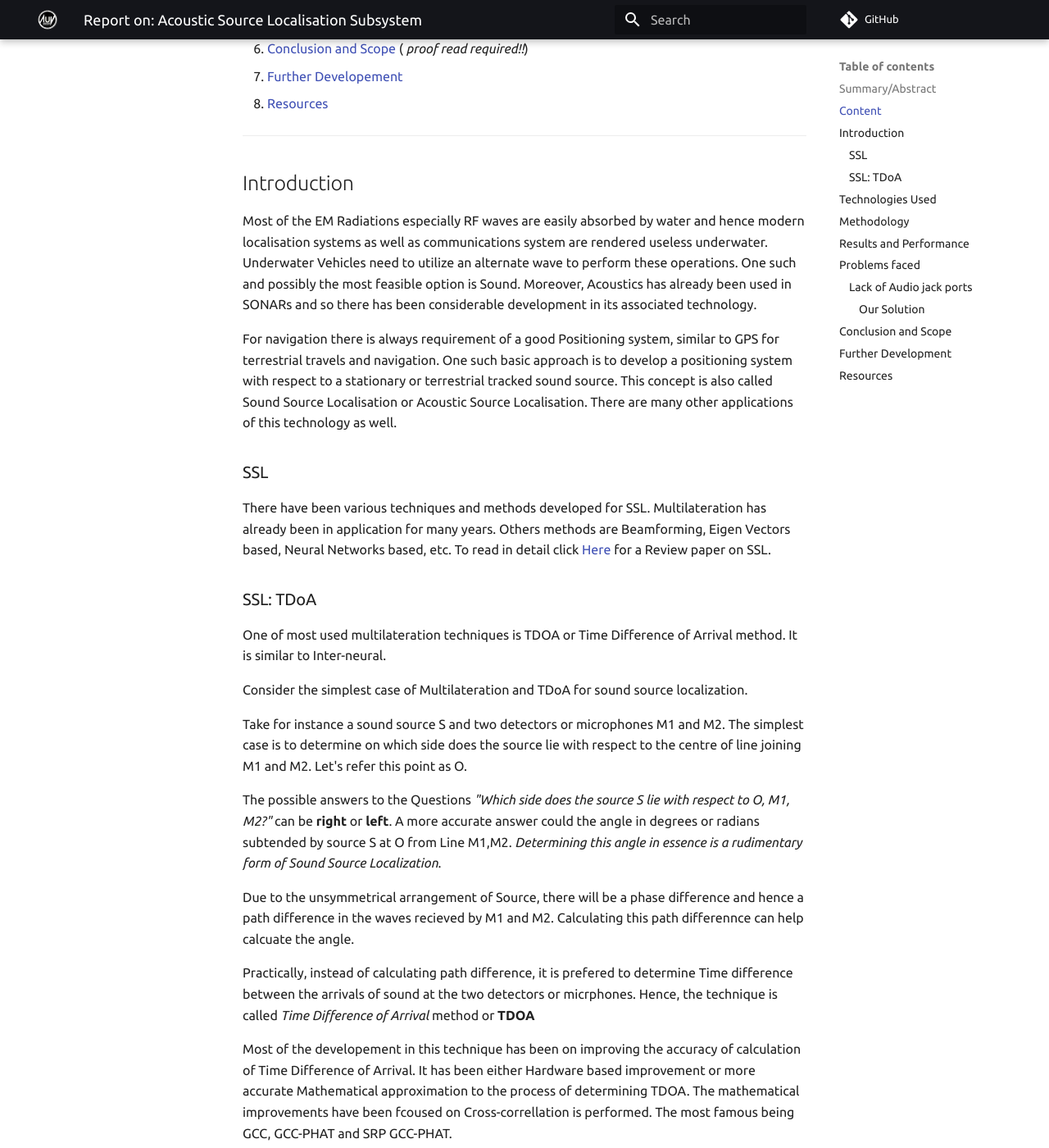
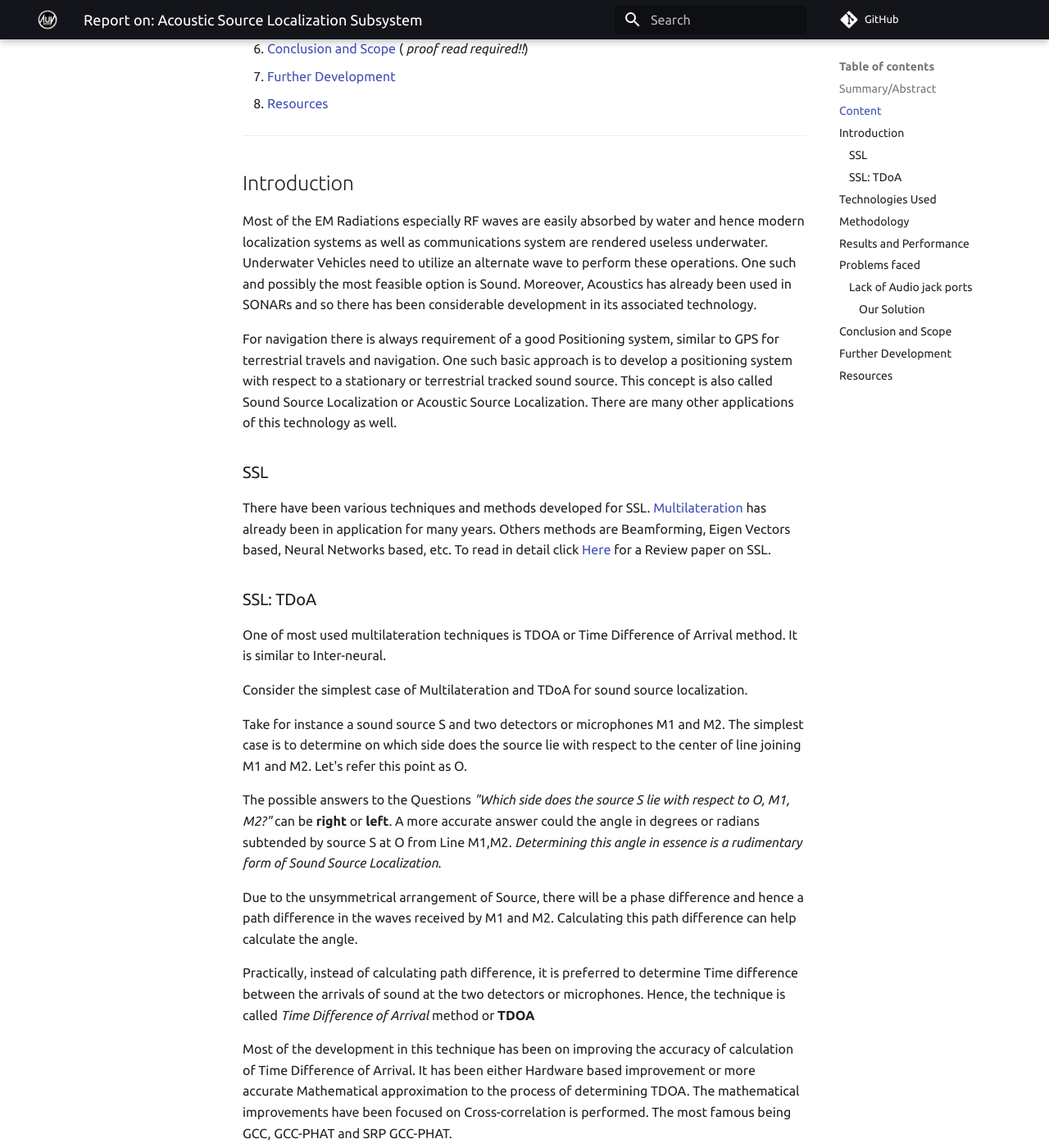
Before and after one commit to auvzhcet/Documentation, an MkDocs documentation site: the page built from docs/computer/student_Reports/Acoustic Source - Mohd Hozaifa Khan.md, in a window 1280 px wide and 1400 px high, scrolled down 1253 px. Shown: the whole window at 82% size. Built offline with MkDocs 1.6.1 and Material for MkDocs 9.7.7, drawn with Linux system fonts in a browser that asks for light colours; comment, search, counter and statistics services are not loaded; some of the changed text lies outside the part shown.

Commit message:
docs: fix typos

```diff
--- a/docs/computer/student_Reports/Acoustic Source - Mohd Hozaifa Khan.md
+++ b/docs/computer/student_Reports/Acoustic Source - Mohd Hozaifa Khan.md
@@ -1,4 +1,4 @@
-# Report on: **Acoustic Source Localisation Subsystem**
+# Report on: **Acoustic Source Localization Subsystem**
 
 > _Under AUV_ during Summer 2020
 
@@ -28,7 +28,7 @@ Submitted on: 20th July 2020
 
 ## Summary/Abstract
 
-One of the possible ways of localising an AUV for Navigation purposes is to determine the location an acoustic source wrt itself and calculating the relative positions accordingly. Therefore the task for Sound Source Localisation or SSL is extremely important. In this report I have covered the most basic aspect of SSL which is localisation of sound source in a plane using 2 microphones.
+One of the possible ways of localizing an AUV for Navigation purposes is to determine the location an acoustic source wrt itself and calculating the relative positions accordingly. Therefore the task for Sound Source Localization or SSL is extremely important. In this report I have covered the most basic aspect of SSL which is localization of sound source in a plane using 2 microphones.
 
 ---
 
@@ -40,20 +40,20 @@ One of the possible ways of localising an AUV for Navigation purposes is to dete
 4. [Results and Performance](#results-and-performance)
 5. [Problems faced](#problems-faced)
 6. [Conclusion and Scope](#conclusion-and-scope) ( _proof read required!!_)
-7. [Further Developement](#further-developement)
+7. [Further Development](#further-developement)
 8. [Resources](#resources)
 
 ---
 
 ## Introduction
 
-Most of the EM Radiations especially RF waves are easily absorbed by water and hence modern localisation systems as well as communications system are rendered useless underwater. Underwater Vehicles need to utilize an alternate wave to perform these operations. One such and possibly the most feasible option is Sound. Moreover, Acoustics has already been used in SONARs and so there has been considerable development in its associated technology.
+Most of the EM Radiations especially RF waves are easily absorbed by water and hence modern localization systems as well as communications system are rendered useless underwater. Underwater Vehicles need to utilize an alternate wave to perform these operations. One such and possibly the most feasible option is Sound. Moreover, Acoustics has already been used in SONARs and so there has been considerable development in its associated technology.
 
-For navigation there is always requirement of a good Positioning system, similar to GPS for terrestrial travels and navigation. One such basic approach is to develop a positioning system with respect to a stationary or terrestrial tracked sound source. This concept is also called Sound Source Localisation or Acoustic Source Localisation. There are many other applications of this technology as well.
+For navigation there is always requirement of a good Positioning system, similar to GPS for terrestrial travels and navigation. One such basic approach is to develop a positioning system with respect to a stationary or terrestrial tracked sound source. This concept is also called Sound Source Localization or Acoustic Source Localization. There are many other applications of this technology as well.
 
 ### SSL
 
-There have been various techniques and methods developed for SSL. Multilateration has already been in application for many years. Others methods are Beamforming, Eigen Vectors based, Neural Networks based, etc. To read in detail click [Here][review-paper] for a Review paper on SSL.
+There have been various techniques and methods developed for SSL. [Multilateration][multilateration] has already been in application for many years. Others methods are Beamforming, Eigen Vectors based, Neural Networks based, etc. To read in detail click [Here][review-paper] for a Review paper on SSL.
 
 ### SSL: TDoA
 
@@ -61,15 +61,15 @@ One of most used multilateration techniques is TDOA or Time Difference of Arriva
 
 Consider the simplest case of Multilateration and TDoA for sound source localization.
 
-Take for instance a sound source S and two detectors or microphones M1 and M2. The simplest case is to determine on which side does the source lie with respect to the centre of line joining M1 and M2. Let's refer this point as O.
+Take for instance a sound source S and two detectors or microphones M1 and M2. The simplest case is to determine on which side does the source lie with respect to the center of line joining M1 and M2. Let's refer this point as O.
 
 The possible answers to the Questions _"Which side does the source S lie with respect to O, M1, M2?"_ can be **right** or **left**. A more accurate answer could the angle in degrees or radians subtended by source S at O from Line M1,M2. *Determining this angle in essence is a rudimentary form of Sound Source Localization*.
 
-Due to the unsymmetrical arrangement of Source, there will be a phase difference and hence a path difference in the waves recieved by M1 and M2. Calculating this path differennce can help calcuate the angle.
+Due to the unsymmetrical arrangement of Source, there will be a phase difference and hence a path difference in the waves received by M1 and M2. Calculating this path difference can help calculate the angle.
 
-Practically, instead of calculating path difference, it is prefered to determine Time difference between the arrivals of sound at the two detectors or micrphones. Hence, the technique is called *Time Difference of Arrival* method or **TDOA**
+Practically, instead of calculating path difference, it is preferred to determine Time difference between the arrivals of sound at the two detectors or microphones. Hence, the technique is called *Time Difference of Arrival* method or **TDOA**
 
-Most of the developement in this technique has been on improving the accuracy of calculation of Time Difference of Arrival. It has been either Hardware based improvement or more accurate Mathematical approximation to the process of determining TDOA. The mathematical improvements have been fcoused on Cross-correllation is performed. The most famous being GCC, GCC-PHAT and SRP GCC-PHAT.
+Most of the development in this technique has been on improving the accuracy of calculation of Time Difference of Arrival. It has been either Hardware based improvement or more accurate Mathematical approximation to the process of determining TDOA. The mathematical improvements have been focused on Cross-correlation is performed. The most famous being GCC, GCC-PHAT and SRP GCC-PHAT.
 
 ---
 
@@ -99,9 +99,9 @@ Most of the developement in this technique has been on improving the accuracy of
 
 We have simply tried to determine the direction of arrival with a resolution of **90 degrees!!**. In simple terms : _left or right_.
 
-We haven't gone with the sophisticated way of calculating TDOA or imporving the accuracy of Cross correllation using GCC (Generalised Cross-Correlaltion). We simply determined the sign of Rxy (Cross Correllation Coefficient) and determined the orientation.
+We haven't gone with the sophisticated way of calculating TDOA or improving the accuracy of Cross correlation using GCC (Generalized Cross-Correlation). We simply determined the sign of Rxy (Cross Correlation Coefficient) and determined the orientation.
 
-We didn't try it practcally, but a simple ArgMAX of Rxy gives the TDOA, which can be used for Angle Calculation.
+We didn't try it practically, but a simple `numpy.argmax()` of Rxy gives the TDOA, which can be used for Angle Calculation.
 
 ## Results and Performance
 
@@ -117,19 +117,19 @@ Accuracy: Works in some cases.
 
 ### Lack of Audio jack ports
 
-First problem was the lack of no. of input *AUDIO ports*. Most of the Microphones currently support AUDIO jack as input to system. There are mostly single USB jack port available in a PC, Board, etc. It was very difficult to recieve acoustic data from 2 diffrent devices at the same time.
+First problem was the lack of no. of input *AUDIO ports*. Most of the Microphones currently support AUDIO jack as input to system. There are mostly single USB jack port available in a PC, Board, etc. It was very difficult to receive acoustic data from 2 different devices at the same time.
 
 #### _Our Solution_
 
-We used audio jack to USB convertors since there are multiple USB ports available in most of devices. Also, PyAudio provides support to create two independant streams to listen to different audio ports. Hence, we were able to collect and process data from two different microphones simultaneously.
+We used audio jack to USB convertors since there are multiple USB ports available in most of devices. Also, PyAudio provides support to create two independent streams to listen to different audio ports. Hence, we were able to collect and process data from two different microphones simultaneously.
 
 ---
 
 ## Conclusion and Scope
 
-SSL is very important and essential capability to be possesed by any group involved in Underwater Vehicles. Once a successful in-house prototype has been developed, it sets-up a platform to improve further in the direction of Underwater Sound/Acoustic Processing. Furthermore, *it also opens up a whole new domain wherein people (students) can work and most importantly explore*.
+SSL is very important and essential capability to be possessed by any group involved in Underwater Vehicles. Once a successful in-house prototype has been developed, it sets-up a platform to improve further in the direction of Underwater Sound/Acoustic Processing. Furthermore, *it also opens up a whole new domain wherein people (students) can work and most importantly explore*.
 
-Also, localisation technology is a cross department field and there are numerous future possibilty of research, especially when utilizing Neural Networks.
+Also, localization technology is a cross department field and there are numerous future possibility of research, especially when utilizing Neural Networks.
 
 Further advancement in underwater communications will be probably powered by Sound based Routers and Sound WiFi. These are just to name a few.
 
@@ -146,7 +146,7 @@ Currently our project is in very primitive stage where we have only focused on c
 
 Next update is to develop a 360\* acoustic locator which can work for the whole plane using 3 or 4 microphones.
 
-Later on this Tech has to be transfered to Underwater Localisation using Hydrophones.
+Later on this Tech has to be transferred to Underwater Localization using Hydrophones.
 
 > *NOTE*: ** many improvements and proof reads required in Theory section.
 
```
Also changed, not shown: other parts of docs/computer/student_Reports/Acoustic Source - Mohd Hozaifa Khan.md (+3 -2 lines), docs/computer/student_Reports/Computer Team - SAUVC - Mohd Hozaifa Khan - 2019-20.md (+10 -11 lines).
